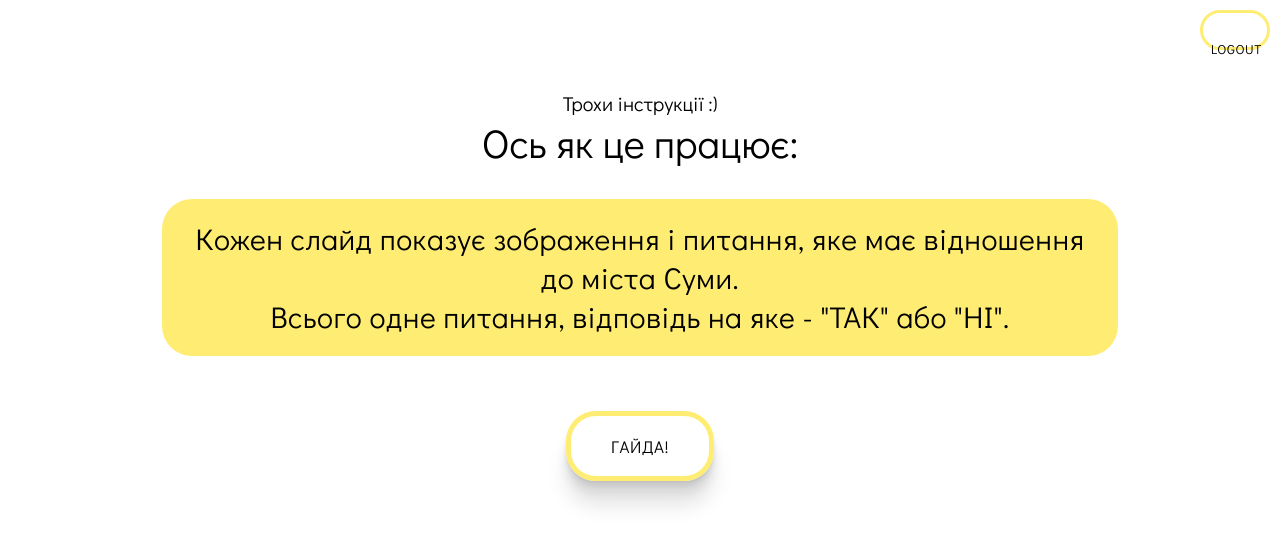
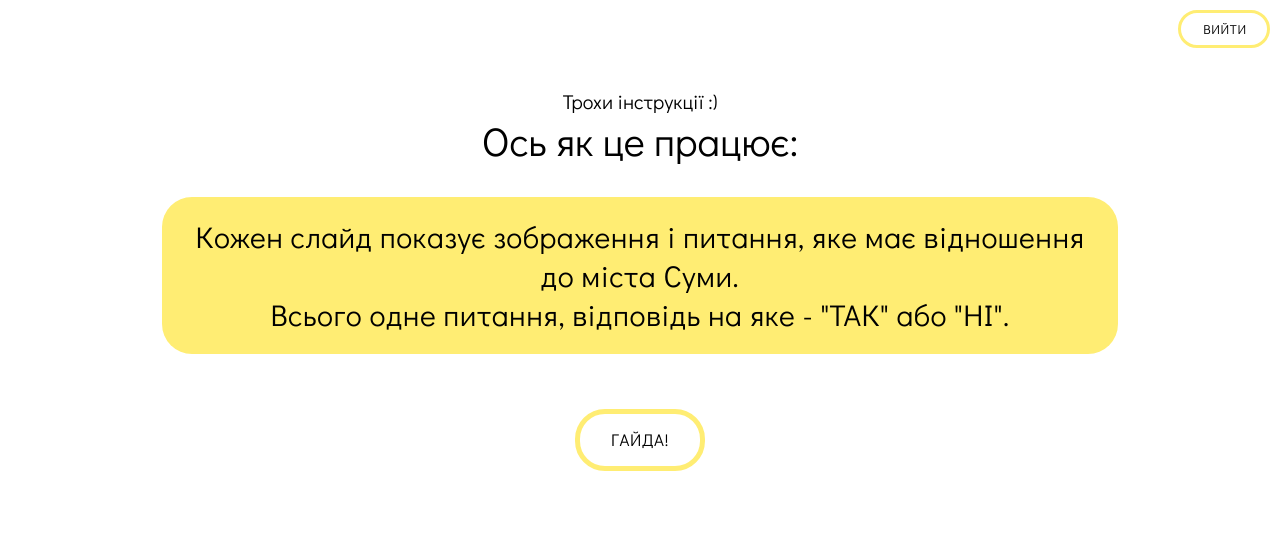
Before and after one commit to Polina2907/city_swipe, a Django app: page /city_swipe_app/instruction/ in a window 1280 px wide. Shown: the top 545 px of the page. Run offline with Django 3.2, Linux system fonts and the light colour scheme; a user stored in the database is signed in.

Commit message:
design changes

```diff
--- a/city_swipe_app/static/city_swipe_app/instr.css
+++ b/city_swipe_app/static/city_swipe_app/instr.css
@@ -50,47 +50,63 @@ footer{
     border-radius: 30px;
     width: 70%;
 }
+.btn-main-container{
+    position: relative;
+    display: inline-block;
+    vertical-align: top;
+    overflow: hidden;
+}
 .button{
     display: inline-block;
-    height: 70px;
-    padding: 0 40px;
+    width: 60px;
+    padding: 10px 30px;
     color: black !important;
     text-align: center;
     font-size: 17px;
     font-weight: 500;
-    line-height: 62px;
+    line-height: 32px;
     letter-spacing: 0.6px;
     text-transform: uppercase;
     text-decoration: none !important;
     white-space: nowrap;
     background-color: transparent;
-    border-radius: 0px;
     border: 5px solid #FFED73;
     cursor: pointer;
-    box-sizing: border-box;
+    /*box-sizing: border-box;*/
     margin: 10px;
     border-radius: 30px;
-    box-shadow: 0 2.1px 1.3px rgba(0, 0, 0, 0.044),
-    0 5.9px 4.2px rgba(0, 0, 0, 0.054), 0 12.6px 9.5px rgba(0, 0, 0, 0.061),
-    0 25px 20px rgba(0, 0, 0, 0.1);
 }
 .button:hover{
     background-color: #FFED73;
+    transition: 0.3s;
 }
+/* .button:after{
+    content: '';
+    position: absolute; bottom: 0; left: 0;
+    width: 100%;
+    height: 0;
+    background-color: #FFED73;
+    -webkit-transition: 0.3s;
+    transition: 0.3s;
+    z-index: 0;
+  }
+.button:hover:after{
+    height: 100%;
+    border-radius: 30px;
+  } */
 .btn-logout-container{
     display: flex;
     justify-content: flex-end;
 }
 .btn-logout{
     display: inline-block;
-    height: 40px;
+    height: 20px;
     width: 70px;
-    padding: 5px 8px 5px 8px;
+    padding: 7px 7px 5px 9px;
     color: black !important;
     text-align: center;
     font-size: 13px;
     font-weight: 500;
-    line-height: 62px;
     letter-spacing: 0.6px;
     text-transform: uppercase;
     text-decoration: none !important;
@@ -99,7 +115,6 @@ footer{
     border-radius: 0px;
     border: 3px solid #FFED73;
     cursor: pointer;
-    box-sizing: border-box;
     margin: 10px;
     border-radius: 30px;
 }
--- a/city_swipe_app/templates/instruction.html
+++ b/city_swipe_app/templates/instruction.html
@@ -13,7 +13,7 @@
 	</header>
 	<div class="btn-logout-container">
 		{% if user.is_authenticated %}
-			<a class="btn-logout" href="{% url 'logout' %}">Logout</a>
+			<a class="btn-logout" href="{% url 'logout' %}">Вийти</a>
 		{% endif %}
 	</div>
 	<div class="how_works"><div style="font-size: 20px">Трохи інструкції :)</div>
```
